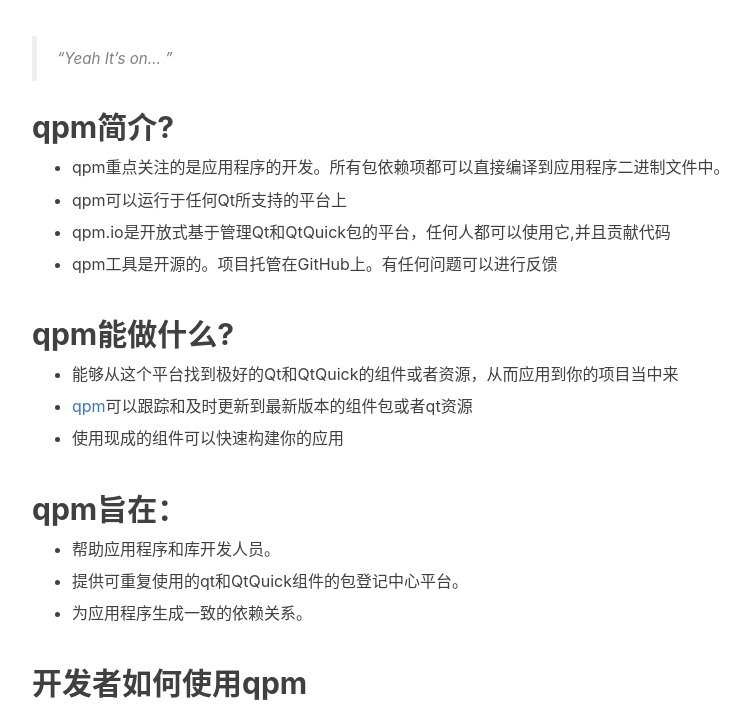
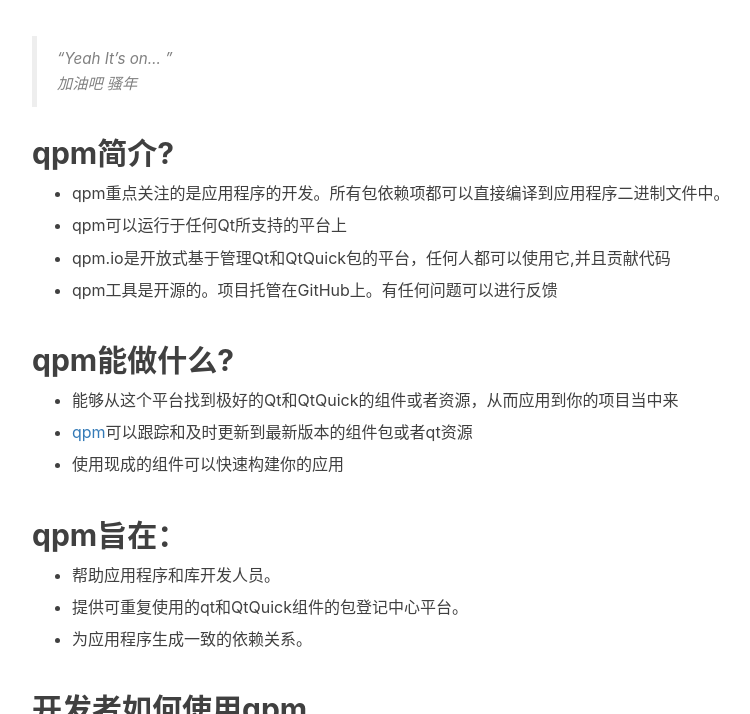
Before and after one commit to toby20130333/toby20130333.github.io, a Jekyll site: the page built from _posts/2017-06-16-Qt-qpm.markdown, in a window 1280 px wide and 900 px high, scrolled down 341 px, cut to the strip 186-900 px from the top of the window. Shown: the whole strip, without its empty margins (233-983 px from the left). Built offline with Jekyll 4.4.1, drawn with Linux system fonts in a browser that asks for light colours; nearby versions of some CDN libraries; comment, search, counter and statistics services are not loaded.

Commit message:
modified

```diff
--- a/_config.yml
+++ b/_config.yml
@@ -37,7 +37,8 @@
 # although redcarpet can auto highlight code, the lack of header-id make the catalog impossible, so I switch to kramdown
 # document: http://jekyllrb.com/docs/configuration/#kramdown
 markdown: kramdown
-input: GFM                            # use Github Flavored Markdown !important
+kramdown:
+    input: GFM                            # use Github Flavored Markdown !important
 
 
 
--- a/_posts/2017-06-16-Qt-qpm.markdown
+++ b/_posts/2017-06-16-Qt-qpm.markdown
@@ -13,6 +13,8 @@
 ---
 
 > “Yeah It's on... ”
+> <br/>
+> 加油吧 骚年
 
 ## qpm简介?
 
```
